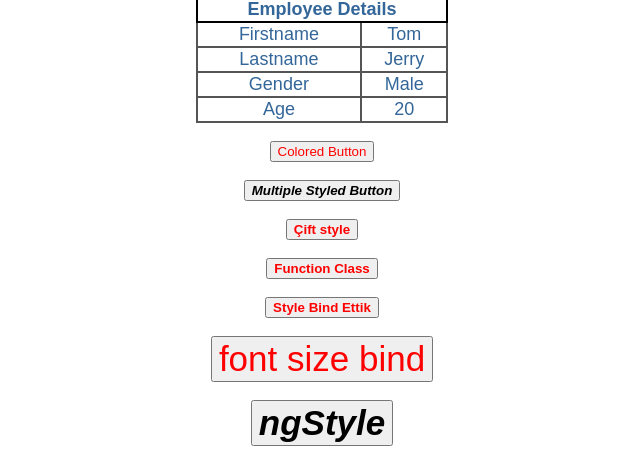
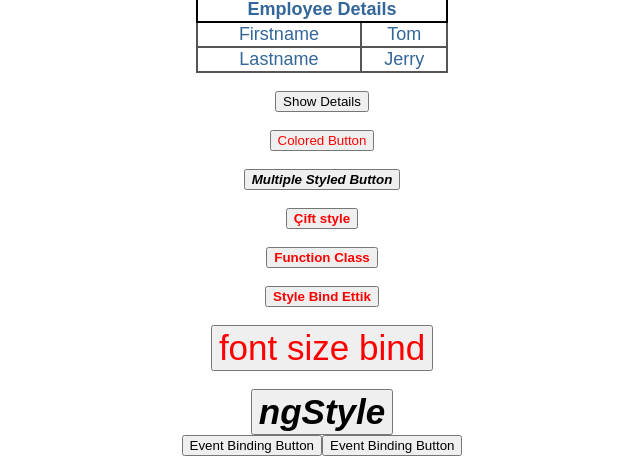
Before and after one commit to serhatyl/Angular2NestedComponent, an Angular app: page / in a window 1280 px wide. Shown: the part 453-914 px from the top of the page, without its empty margins (318-958 px from the left). Built offline with nearby package versions, Linux system fonts and the light colour scheme.

Commit message:
14 Event Binding

```diff
--- a/src/app/app.component.html
+++ b/src/app/app.component.html
@@ -25,5 +25,9 @@
   <button style='color:red' [style.font-size.px]="fontSize">font size bind</button>
   <br><br>
   <!--ngStyle-->
-  <button [ngStyle]="addStyles()">ngStyle</button>
+  <button [ngStyle]="addStyles()">ngStyle</button><br>
+  <!--14 Event Binding-->
+  <button (click)='onClick()'>Event Binding Button</button>
+  <!--14 Event Binidng diğer yöntem-->
+  <button on-click='onClick()'>Event Binding Button</button>
 </div>
--- a/src/app/app.component.ts
+++ b/src/app/app.component.ts
@@ -16,8 +16,14 @@ export class AppComponent {
   btnIsDisabled = true;
   applyBoldClass = true;
   buttonClassToApply = 'italicClass boldClass';
+  showDetails = true;
 
   badQuery = '<script>Hacked by Serhat</script>';
+
+  onClick(): void {
+    console.log('Event Binding Button Clicked');
+    alert('Event Binding Button Clicked');
+  }
 
   getFullName() {
     return this.firstName + ' ' + this.lastName;
--- a/src/app/employee/employee.component.html
+++ b/src/app/employee/employee.component.html
@@ -15,14 +15,18 @@
             <td>{{lastname}}</td>
         </tr>
 
-        <tr>
+        <tr *ngIf='showDetails'>
             <td>Gender</td>
             <td>{{gender}}</td>
         </tr>
 
-        <tr>
+        <tr *ngIf='showDetails'>
             <td>Age</td>
             <td>{{age}}</td>
         </tr>
     </tbody>
-</table>
+</table><br>
+  <!--14 Event Binding Komplex Deneme-->
+  <button (click)="toggleDetails()">{{showDetails? 'Hide' : 'Show'}} Details</button>
+  <br>
+  <!--***************-->
--- a/src/app/employee/employee.component.ts
+++ b/src/app/employee/employee.component.ts
@@ -11,4 +11,11 @@ export class EmployeeComponent {
   lastname = 'Jerry';
   gender = 'Male';
   age = 20;
+  showDetails = false;
+
+
+  toggleDetails(): void {
+    this.showDetails = !this.showDetails;
+    console.log(this.showDetails);
+  }
 }
```
